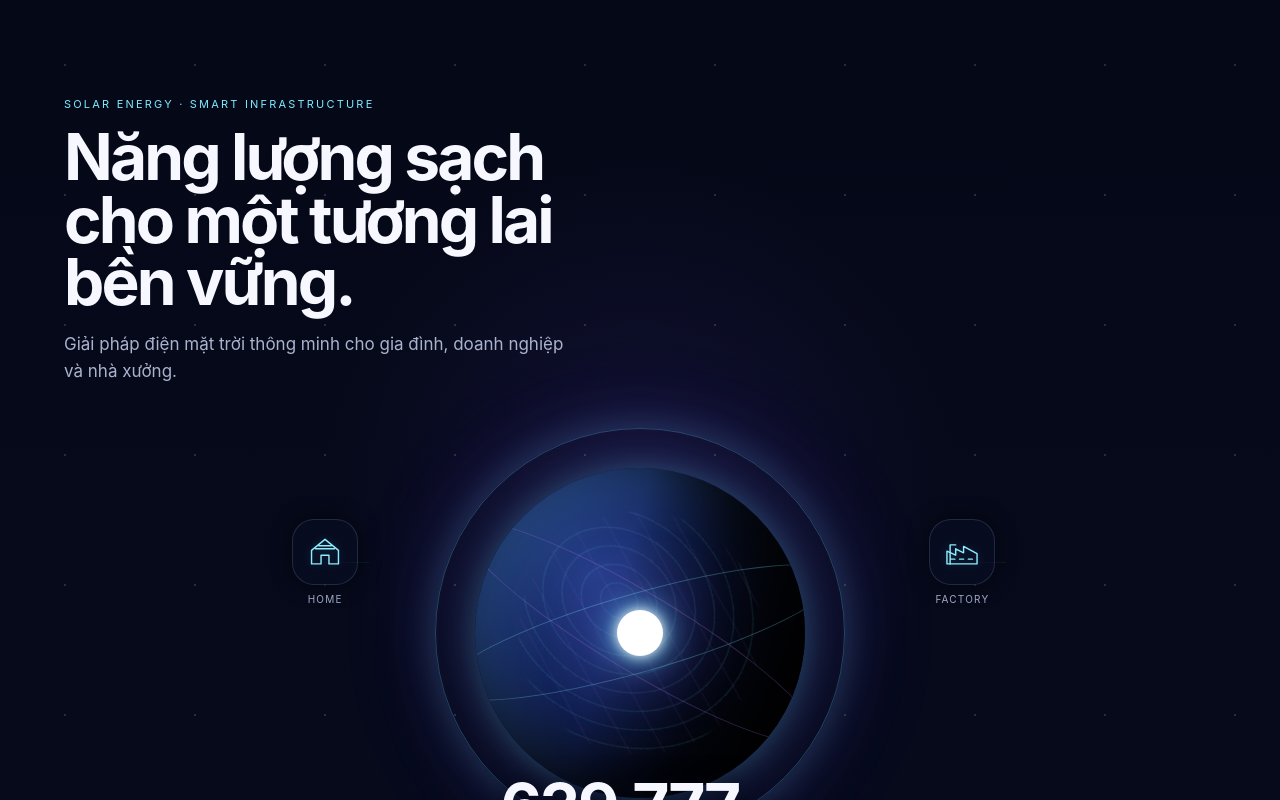
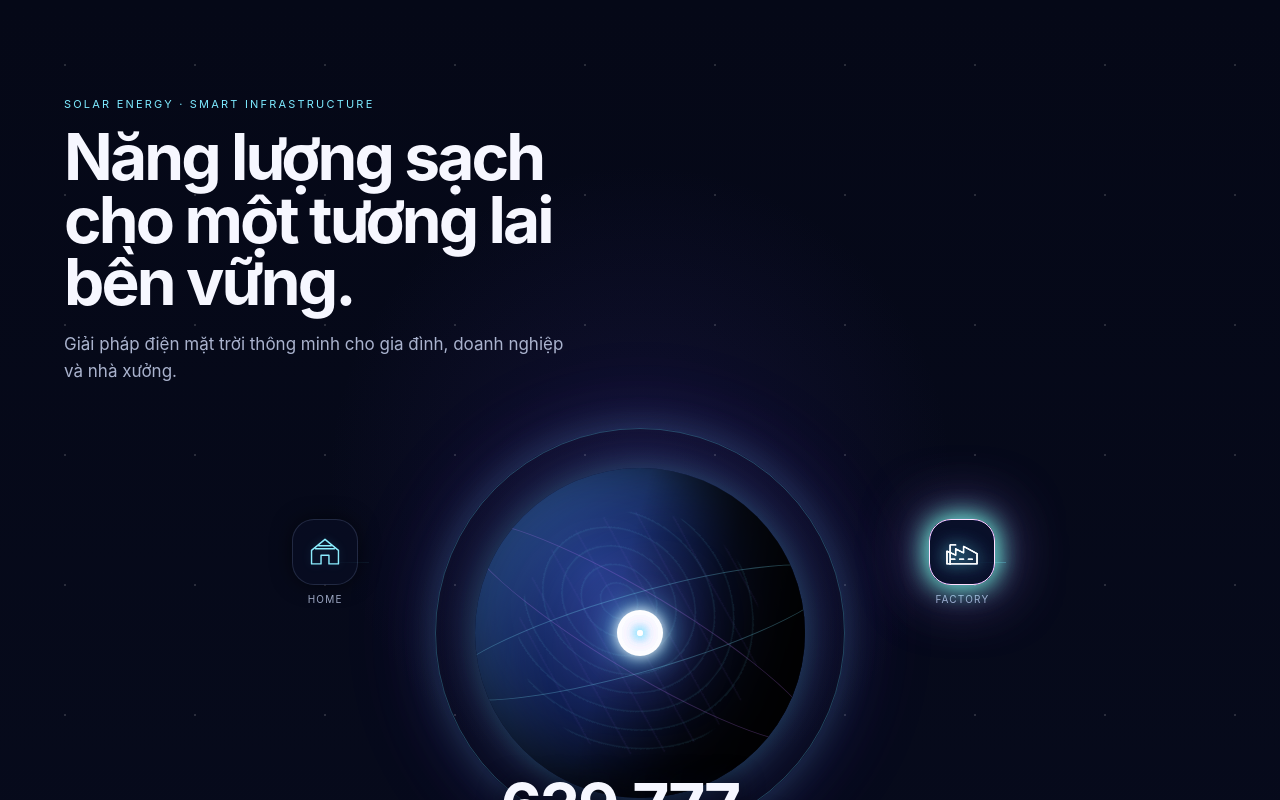
Before and after one commit to Doanh03/solar-react, a Next.js app: page / in a window 1280 px wide. Shown: the top 800 px of the page. Built offline with nearby package versions, Linux system fonts and the light colour scheme; no server answers.

Commit message:
fix(hero-v2): restore visible energy beam and sync trail arrival

```diff
--- a/app/components/hero-v2.tsx
+++ b/app/components/hero-v2.tsx
@@ -3,13 +3,7 @@
 import { useEffect, useState } from "react";
 import styles from "./hero-v2.module.css";
 
-type Metric = {
-  label: string;
-  value: number;
-  unit: string;
-  step: number;
-};
-
+type Metric = { label: string; value: number; unit: string; step: number };
 const baseMetrics: Metric[] = [
   { label: "Công suất lắp đặt", value: 202580.6, unit: "kWp", step: 0.1 },
   { label: "Tổng sản lượng tiêu thụ khách hàng", value: 1366671, unit: "kWh", step: 1 },
@@ -17,11 +11,9 @@ const baseMetrics: Metric[] = [
   { label: "Doanh thu hôm nay", value: 1.95, unit: "tỷ", step: 0.01 },
   { label: "CO₂ giảm phát thải hôm nay", value: 433.2, unit: "tấn", step: 0.1 },
 ];
-
 const nodes = ["HOME", "FACTORY", "BATTERY", "GRID"] as const;
+type Node = (typeof nodes)[number];
 const START_OUTPUT = 639_772;
-
-type Node = (typeof nodes)[number];
 
 function formatMetric(value: number, step: number) {
   return step < 1
@@ -32,7 +24,7 @@ function formatMetric(value: number, step: number) {
 export default function HeroV2() {
   const [activeNode, setActiveNode] = useState<Node | null>(null);
   const [metrics, setMetrics] = useState<number[]>(() => baseMetrics.map((metric) => metric.value));
-  const [output, setOutput] = useState<number>(START_OUTPUT);
+  const [output, setOutput] = useState(START_OUTPUT);
   const [pulse, setPulse] = useState(0);
 
   useEffect(() => {
@@ -47,26 +39,22 @@ export default function HeroV2() {
     let nodeIndex = 0;
     let travelTimer: number | undefined;
     let pauseTimer: number | undefined;
-
     const clearTimers = () => {
       if (travelTimer !== undefined) window.clearTimeout(travelTimer);
       if (pauseTimer !== undefined) window.clearTimeout(pauseTimer);
     };
-
     const run = () => {
       const node = nodes[nodeIndex];
       setActiveNode(null);
       setPulse((value) => value + 1);
-
       travelTimer = window.setTimeout(() => {
         setActiveNode(node);
         pauseTimer = window.setTimeout(() => {
           nodeIndex = (nodeIndex + 1) % nodes.length;
           run();
         }, 1300);
-      }, 1100);
+      }, 1650);
     };
-
     run();
     return clearTimers;
   }, []);
@@ -78,7 +66,6 @@ export default function HeroV2() {
         <h1 id="hero-v2-title">Năng lượng sạch cho một tương lai bền vững.</h1>
         <p>Giải pháp điện mặt trời thông minh cho gia đình, doanh nghiệp và nhà xưởng.</p>
       </div>
-
       <div className={styles.planetStage} data-active={activeNode ?? "idle"} data-pulse={pulse} aria-label="Energy Planet">
         <div className={styles.atmosphere} />
         <div className={styles.planet}>
@@ -88,11 +75,9 @@ export default function HeroV2() {
           <span className={`${styles.orbit} ${styles.orbitA}`} />
           <span className={`${styles.orbit} ${styles.orbitB}`} />
         </div>
-
         {Array.from({ length: 7 }, (_, index) => (
-          <span key={index} className={styles.energyTrailParticle} style={{ ["--trail-delay" as string]: `${index * 90}ms` }} aria-hidden="true" />
+          <span key={index} className={styles.energyTrailParticle} style={{ ["--trail-delay" as string]: `${index * 80}ms` }} aria-hidden="true" />
         ))}
-
         {nodes.map((node) => (
           <div key={node} className={`${styles.node} ${activeNode === node ? styles.nodeActive : ""} ${styles[`node${node}`]}`}>
             <div className={styles.connection} />
@@ -105,13 +90,11 @@ export default function HeroV2() {
             <span>{node}</span>
           </div>
         ))}
-
         <div className={styles.heroMetric}>
           <strong>{new Intl.NumberFormat("vi-VN").format(output)}</strong><span>kWh</span>
           <small>SẢN LƯỢNG ĐIỆN MẶT TRỜI HÔM NAY</small>
         </div>
       </div>
-
       <div className={styles.dataRail}>
         {baseMetrics.map((metric, index) => (
           <div className={styles.metric} key={metric.label}>
@@ -120,7 +103,6 @@ export default function HeroV2() {
           </div>
         ))}
       </div>
-
       <div className={styles.actions}>
         <a href="#contact">NHẬN TƯ VẤN</a>
         <a href="#calculator">TÍNH TOÁN TIẾT KIỆM</a>
```
